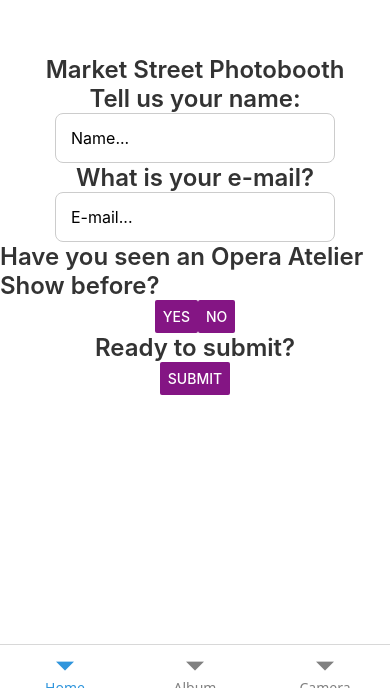
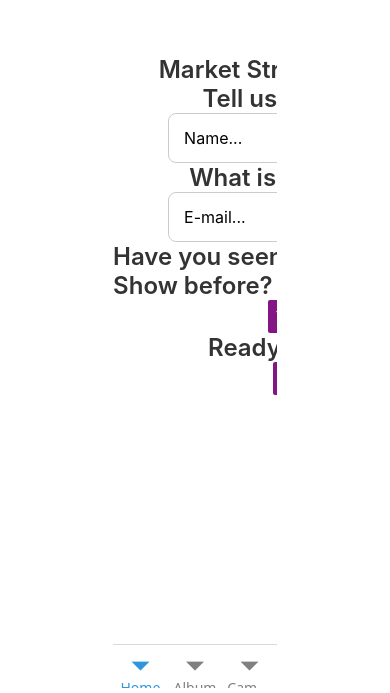
Before and after one commit to MitchWAldrich/PhotoBoothMarket, a React Native app: screen / in a window 390 px wide. Shown: the part 151-844 px from the top of the page. Built offline with nearby package versions, Linux system fonts and the light colour scheme.

Commit message:
add View for sizing

```diff
--- a/App.tsx
+++ b/App.tsx
@@ -7,19 +7,22 @@
 
 import 'react-native-reanimated';
 import React from 'react';
-import { useColorScheme } from 'react-native';
+import { useColorScheme, View } from 'react-native';
 
 import { NavigationContainer } from '@react-navigation/native';
 
 import { BottomTabs } from './src/components/BottomTabs/BottomTabs';
+import { appStyles } from './styles';
 
 function App() {
   // const isDarkMode = useColorScheme() === 'dark';
 
   return (
-    <NavigationContainer>
-      <BottomTabs />
-    </NavigationContainer>
+    <View style={appStyles.container}>
+      <NavigationContainer>
+        <BottomTabs />
+      </NavigationContainer>
+    </View>
   );
 }
 
```
